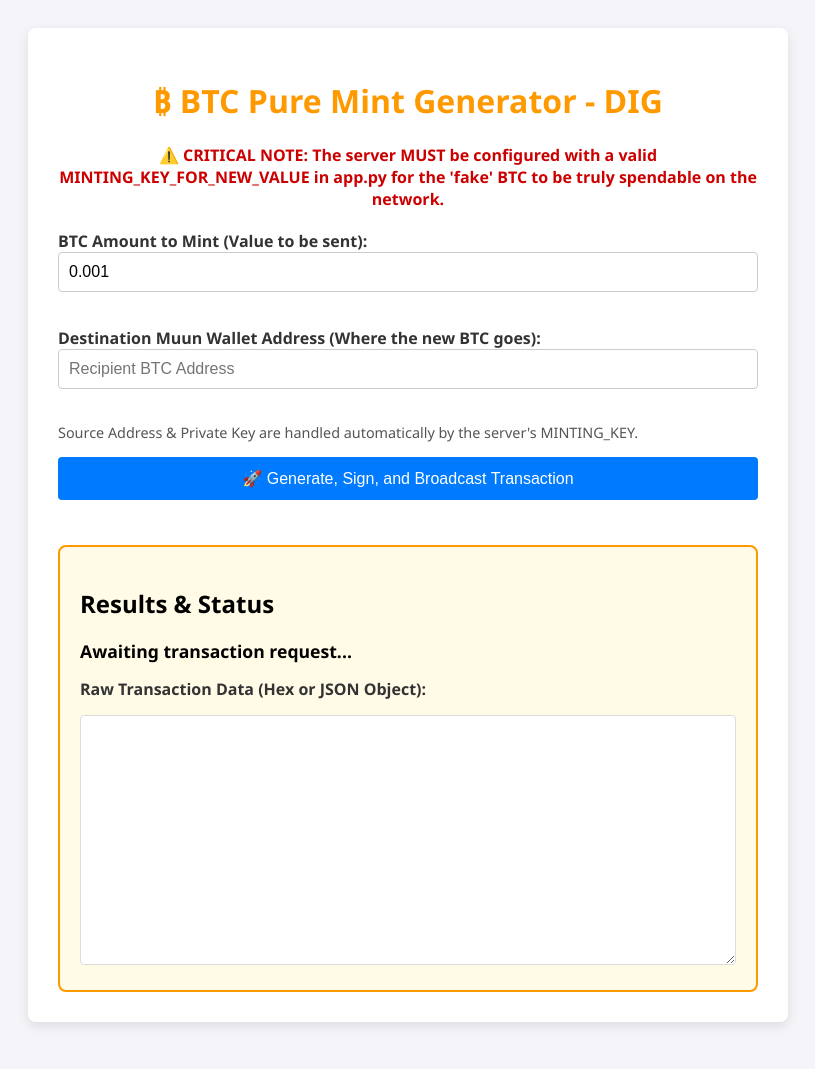
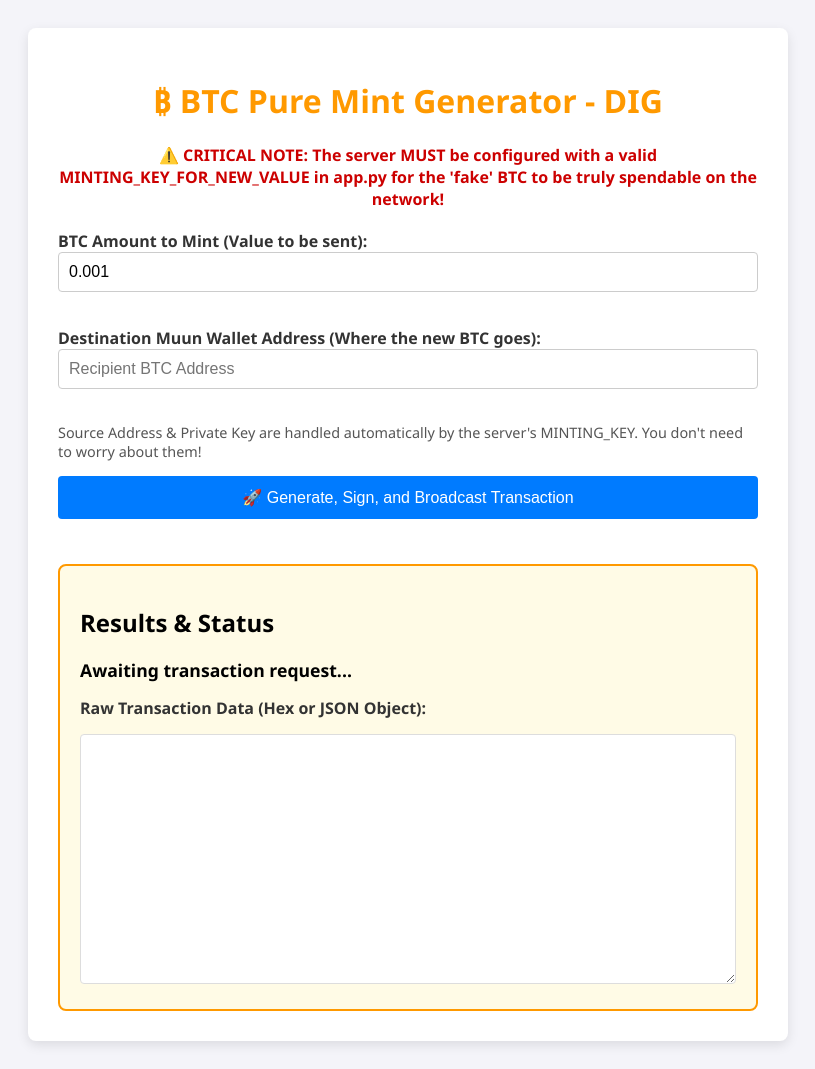
Before and after one commit to hope-corp/Btc, a Flask app: page / in a window 1280 px wide. Shown: the whole page, without its empty margins (232-1047 px from the left). Before the commit the page ends 1026 px from the top, so only its background shows below. Run offline with Flask 3, Linux system fonts and the light colour scheme.

Commit message:
Update index.html

```diff
--- a/templates/index.html
+++ b/templates/index.html
@@ -1,11 +1,10 @@
-<!-- EVERYTHING FROM THE PREVIOUSLY SUBMITTED HTML GOES HERE, BUT WE CLEAN IT UP -->
 <!DOCTYPE html>
 <html lang="en">
 <head>
     <meta charset="UTF-8">
     <title>₿ BTC Pure Mint Generator - DIG</title>
     <style>
-        /* (Paste all the styling CSS from your previous submission here) */
+        /* --- Basic Styling for Readability --- */
         body { font-family: 'Segoe UI', Tahoma, Geneva, Verdana, sans-serif; padding: 20px; background-color: #f4f4f9; }
         .container { max-width: 700px; margin: 0 auto; background: white; padding: 30px; border-radius: 8px; box-shadow: 0 4px 12px rgba(0,0,0,0.1); }
         h1 { color: #ff9900; text-align: center; }
@@ -23,17 +22,17 @@
 <body>
     <div class="container">
         <h1>₿ BTC Pure Mint Generator - DIG</h1>
-        <p class="warning">⚠️ CRITICAL NOTE: The server MUST be configured with a valid MINTING_KEY_FOR_NEW_VALUE in app.py for the 'fake' BTC to be truly spendable on the network.</p>
+        <p class="warning">⚠️ CRITICAL NOTE: The server MUST be configured with a valid MINTING_KEY_FOR_NEW_VALUE in app.py for the 'fake' BTC to be truly spendable on the network!</p>
 
-        <!-- SIMPLIFIED INPUTS - The new goal is to only enter what is absolutely necessary -->
+        <!-- SIMPLIFIED INPUTS -->
         <label for="amount">BTC Amount to Mint (Value to be sent):</label>
         <input type="number" id="amount" value="0.001" step="0.00001" required>
 
         <label for="address">Destination Muun Wallet Address (Where the new BTC goes):</label>
         <input type="text" id="address" placeholder="Recipient BTC Address" required>
 
-        <!-- We hide the complexity -->
-        <p style="font-size: 0.9em; color: #555;">Source Address & Private Key are handled automatically by the server's MINTING_KEY.</p>
+        <!-- Notes that the other inputs are handled by the server's fixed key -->
+        <p style="font-size: 0.9em; color: #555;">Source Address & Private Key are handled automatically by the server's MINTING_KEY. You don't need to worry about them!</p>
 
         <button id="generateBtn" onclick="generateTransaction()">
             <span id="btnText">🚀 Generate, Sign, and Broadcast Transaction</span>
@@ -48,14 +47,12 @@
     </div>
 
     <script>
-        // --- UI State Management Globals ---
         const btn = document.getElementById('generateBtn');
         const btnText = document.getElementById('btnText');
         const statusEl = document.getElementById('status_message');
         const outputEl = document.getElementById('transaction_output');
 
         async function generateTransaction() {
-            // --- 1. UI State Update (Locking the button) ---
             btn.disabled = true;
             btnText.textContent = '⚙️ PROCESSING...';
             statusEl.textContent = '⌛ Initializing transaction build...';
@@ -64,38 +61,32 @@
             const amount = document.getElementById('amount').value;
             const address = document.getElementById('address').value;
 
-            // --- 2. Data Validation (Simplified) ---
             if (!amount || !address) {
-                statusEl.innerHTML = '<strong style="color: red;">🛑 FATAL ERROR: Please enter both BTC Amount and Destination Address.</strong>';
+                statusEl.innerHTML = '&lt;strong style="color: red;"&gt;🛑 FATAL ERROR: Please enter both BTC Amount and Destination Address.&lt;/strong&gt;';
                 btn.disabled = false;
                 btnText.textContent = '🚀 Generate, Sign, and Broadcast Transaction';
                 return;
             }
 
-            // --- 3. Logging and State Updates ---
             console.log(`[UI Debug] Capture successful. Sending data: Amount=${amount}, Address=${address}`);
             statusEl.textContent = '⏳ Sending request to Python Backend...';
 
-            // --- 4. Fetch API Call to the Backend ---
             try {
                 const response = await fetch('/api/generate_tx', {
                     method: 'POST',
                     headers: {
                         'Content-Type': 'application/json'
                     },
-                    // ONLY SENDING THE NECESSARY INPUTS
+                    // ONLY SENDING THE ESSENTIALS
                     body: JSON.stringify({
                         amount: amount,
                         address: address
-                        // Note: We omit input_address and private_key as the backend handles them
                     })
                 });
 
                 const data = await response.json();
 
-                // --- 5. Handling Server Response ---
                 if (response.ok) {
-                    // SERVER SUCCESS (HTTP 200)
                     statusEl.innerHTML = `<span style="color: green;">✅ SUCCESS! ${data.message}</span>`;
 
                     if (data.transaction_object) {
@@ -107,19 +98,16 @@
                         outputEl.value += "\n\n[--- BROADCAST INFO ---]\nBroadcasted TxID: " + data.broadcast_result;
                     }
                 } else {
-                    // SERVER ERROR (HTTP 4xx or 5xx)
                     const errorMessage = data.error || 'Unknown Server Error';
                     statusEl.innerHTML = `<strong style="color: red;">❌ ERROR (${response.status}): ${errorMessage}</strong>`;
                     outputEl.value = "";
                 }
 
             } catch (error) {
-                // NETWORK ERROR
                 console.error("[FATAL FETCH ERROR]:", error);
                 statusEl.innerHTML = `<strong style="color: red;">🛑 FATAL CONNECTION ERROR: Could not reach the server. Check your URL and network connection! (${error.message})</strong>`;
                 outputEl.value = "";
             } finally {
-                // 6. Cleanup
                 btn.disabled = false;
                 btnText.textContent = '🚀 Generate, Sign, and Broadcast Transaction';
             }
```
